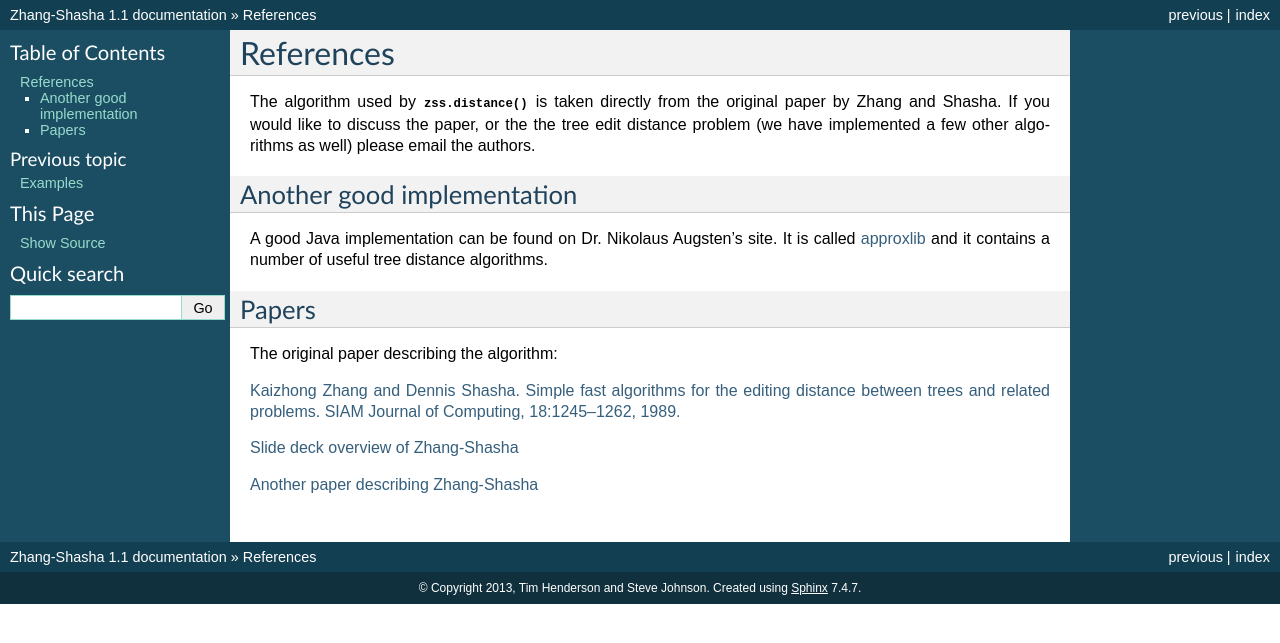
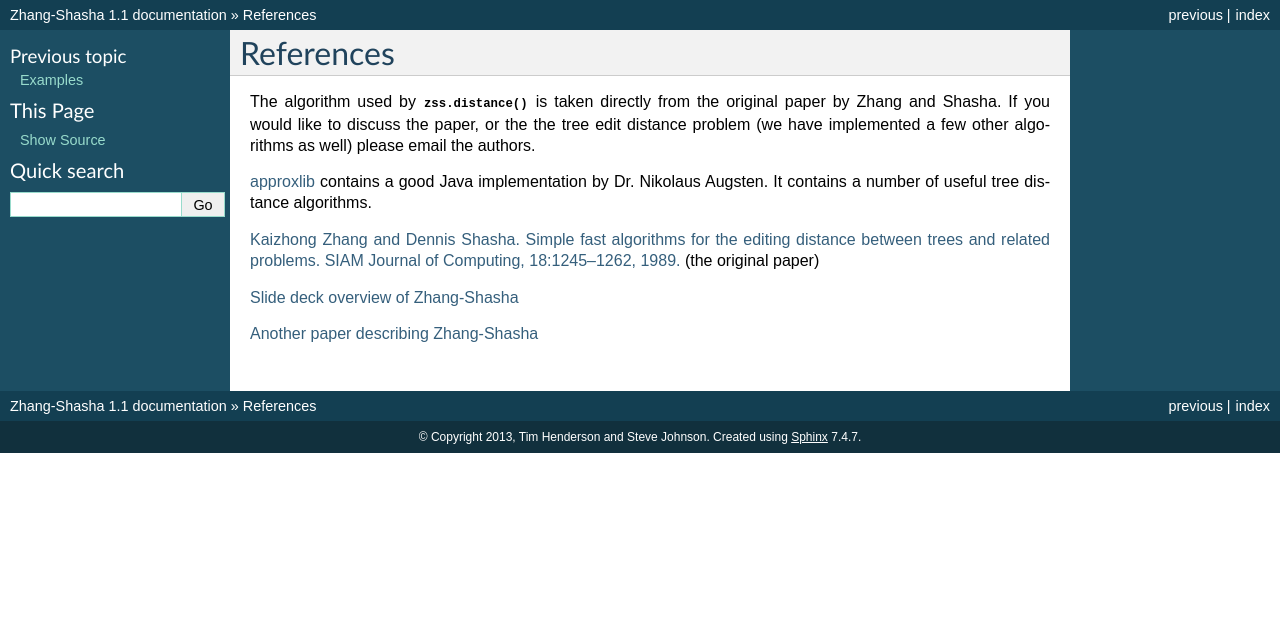
Before and after one commit to timtadh/zhang-shasha, a Sphinx documentation site: the page built from docs/references.rst, in a window 1280 px wide. Shown: the top 643 px of the page. Built offline with Sphinx 7.4.7, drawn with Linux system fonts in a browser that asks for light colours.

Commit message:
Improve references section

```diff
--- a/docs/references.rst
+++ b/docs/references.rst
@@ -6,19 +6,11 @@ original paper by Zhang and Shasha. If you would like to discuss the paper, or
 the the tree edit distance problem (we have implemented a few other algorithms
 as well) please email the authors.
 
-Another good implementation
----------------------------
+`approxlib <http://www.inf.unibz.it/~augsten/src/>`_ contains a good Java
+implementation by Dr. Nikolaus Augsten. It contains a number of useful tree
+distance algorithms.
 
-A good Java implementation can be found on Dr. Nikolaus Augsten's site. It is
-called `approxlib <http://www.inf.unibz.it/~augsten/src/>`_ and it contains a
-number of useful tree distance algorithms.
-
-Papers
-------
-
-The original paper describing the algorithm:
-
-`Kaizhong Zhang and Dennis Shasha. Simple fast algorithms for the editing distance between trees and related problems. SIAM Journal of Computing, 18:1245–1262, 1989.`__
+`Kaizhong Zhang and Dennis Shasha. Simple fast algorithms for the editing distance between trees and related problems. SIAM Journal of Computing, 18:1245–1262, 1989.`__ (the original paper)
 
 __ http://www.grantjenks.com/wiki/_media/ideas:simple_fast_algorithms_for_the_editing_distance_between_tree_and_related_problems.pdf
 
```
Also changed, not shown: README.rst (+4 -12 lines).
